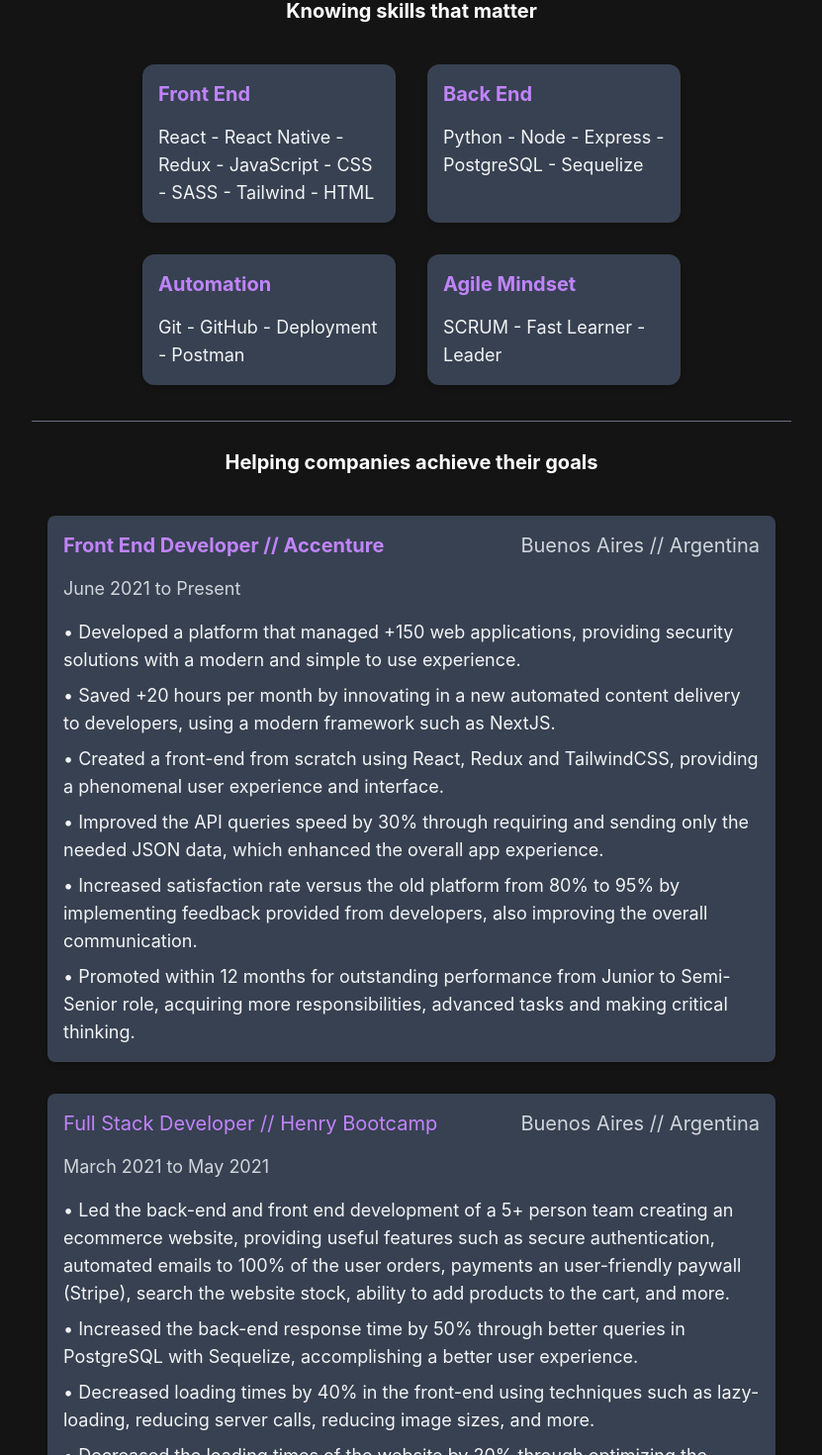
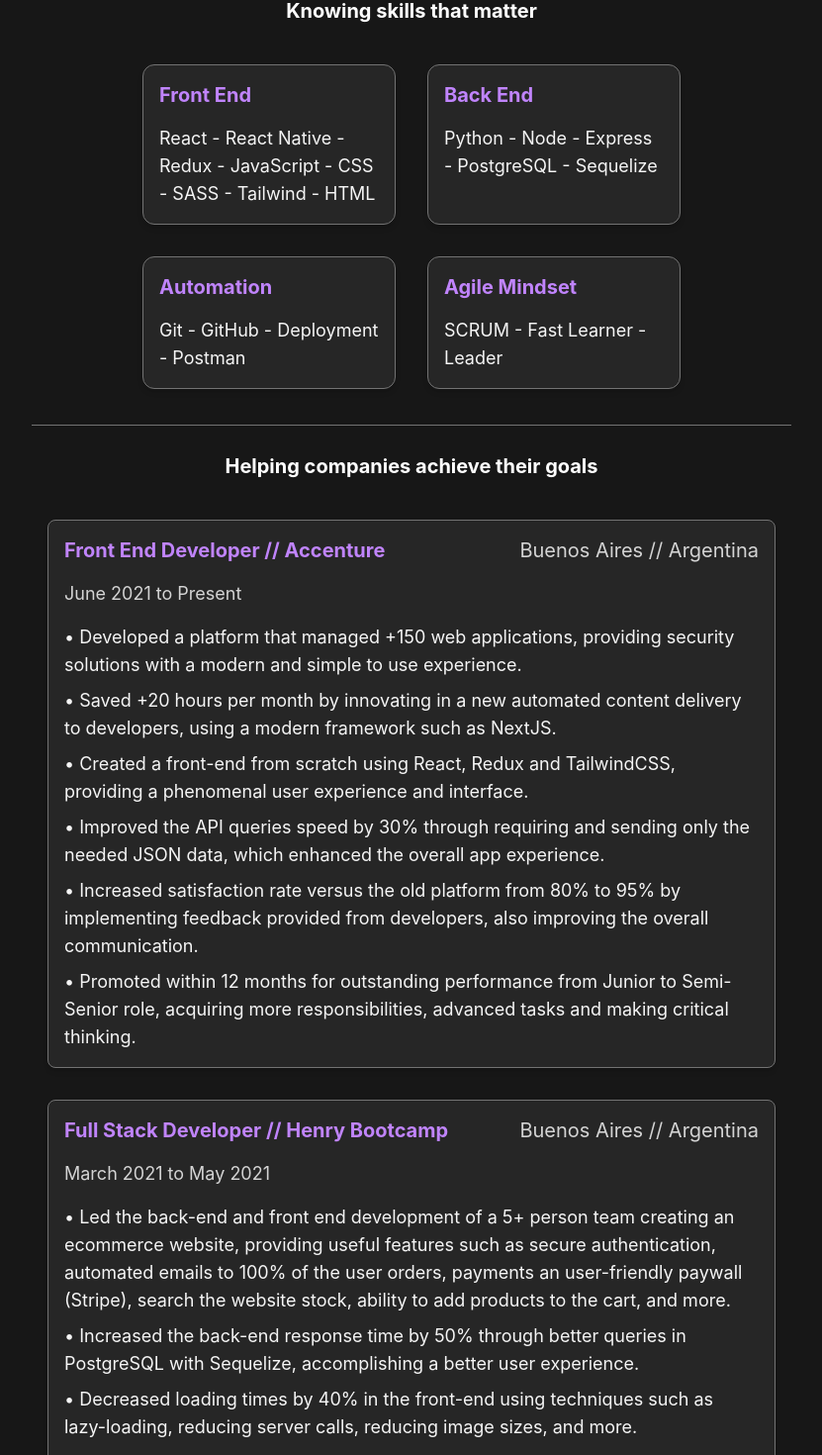
Before and after one commit to crisariza/crisarizadotcom, a Next.js app: page / in a window 1280 px wide. Shown: the part 740-2210 px from the top of the page at 99% size, without its empty margins (224-1055 px from the left). Built offline with nearby package versions, Linux system fonts and the light colour scheme.

Commit message:
more color fixes

```diff
--- a/components/contact.tsx
+++ b/components/contact.tsx
@@ -18,7 +18,7 @@
           {" "}
           Looking forward to create new complex software engineering projects.
         </h1>
-        <p className="border-l-4 border-gray-500 pl-4 mt-4">
+        <p className="border-l-4 border-neutral-500 pl-4 mt-4">
           {" "}
           Thrilled to use programming skills to help an amazing company create a
           fantastic product. Excited about business, startups, crypto and
@@ -51,7 +51,8 @@
               <a
                 href="https://github.com/crisariza"
                 target="_blank"
-                rel="noopener noreferrer"                className="hover:text-purple-300"
+                rel="noopener noreferrer"
+                className="hover:text-purple-300"
               >
                 Github
               </a>
--- a/components/experience.tsx
+++ b/components/experience.tsx
@@ -5,16 +5,16 @@
         Helping companies achieve their goals{" "}
       </h1>
       <div className="flex justify-center">
-        <div className="bg-gray-700 text-left text-white shadow-md hover:shadow-lg rounded-lg w-192 m-2 lg:m-4 p-4 space-y-4">
-          <div className="flex justify-content flex-row-reverse text-xl">
+        <div className="border border-neutral-500 bg-neutral-800 text-left text-white shadow-md hover:shadow-lg rounded-lg w-192 m-2 lg:m-4 p-4 space-y-4 text-xl">
+          <div className="flex justify-content flex-row-reverse ">
             {" "}
-            <h1 className="text-gray-300">Buenos Aires // Argentina</h1>
+            <h1 className="text-neutral-300">Buenos Aires // Argentina</h1>
             <h1 className="text-purple-400 font-bold mr-auto">
               Front End Developer // Accenture
             </h1>
           </div>
-          <h2 className="text-lg text-gray-300">June 2021 to Present</h2>{" "}
-          <ul className="text-lg text-gray-100">
+          <h2 className="text-lg text-neutral-300">June 2021 to Present</h2>{" "}
+          <ul className="text-lg text-neutral-100">
             <li className="mt-2">
               • Developed a platform that managed +150 web applications,
               providing security solutions with a modern and simple to use
@@ -48,16 +48,16 @@
         </div>
       </div>{" "}
       <div className="flex justify-center">
-        <div className="bg-gray-700 text-left text-white shadow-md hover:shadow-lg rounded-lg w-192 m-2 lg:m-4 p-4 space-y-4">
+        <div className="border border-neutral-500	bg-neutral-800 text-left text-white shadow-md hover:shadow-lg rounded-lg w-192 m-2 lg:m-4 p-4 space-y-4">
           <div className="flex justify-content flex-row-reverse text-xl">
             {" "}
-            <h1 className="text-gray-300">Buenos Aires // Argentina</h1>
-            <h1 className="text-purple-400 mr-auto">
+            <h1 className="text-neutral-300">Buenos Aires // Argentina</h1>
+            <h1 className="text-purple-400 font-bold mr-auto">
               Full Stack Developer // Henry Bootcamp
             </h1>
           </div>
-          <h2 className="text-lg text-gray-300">March 2021 to May 2021</h2>{" "}
-          <ul className="text-lg text-gray-100">
+          <h2 className="text-lg text-neutral-300">March 2021 to May 2021</h2>{" "}
+          <ul className="text-lg text-neutral-100">
             <li className="mt-2">
               • Led the back-end and front end development of a 5+ person team
               creating an ecommerce website, providing useful features such as
--- a/components/skills.tsx
+++ b/components/skills.tsx
@@ -5,28 +5,28 @@
         Knowing skills that matter{" "}
       </h1>
       <div className="flex flex-wrap justify-center">
-        <div className="bg-gray-700 shadow-md hover:shadow-lg rounded-xl w-64 m-2 lg:m-4 p-4 text-left space-y-4">
+        <div className="border border-neutral-500 bg-neutral-800 shadow-md hover:shadow-lg rounded-xl w-64 m-2 lg:m-4 p-4 text-left space-y-4">
           <h1 className="text-xl text-purple-400 font-bold">Front End</h1>
-          <h2 className="text-lg text-gray-100">
+          <h2 className="text-lg text-neutral-100">
             React - React Native - Redux - JavaScript - CSS - SASS - Tailwind -
             HTML{" "}
           </h2>
         </div>{" "}
-        <div className="bg-gray-700 shadow-md hover:shadow-lg rounded-xl w-64 m-2 lg:m-4 p-4 text-left space-y-4">
+        <div className="border border-neutral-500 bg-neutral-800 shadow-md hover:shadow-lg rounded-xl w-64 m-2 lg:m-4 p-4 text-left space-y-4">
           <h1 className="text-xl text-purple-400 font-bold">Back End</h1>
-          <h2 className="text-lg text-gray-100">
+          <h2 className="text-lg text-neutral-100">
             Python - Node - Express - PostgreSQL - Sequelize
           </h2>
         </div>{" "}
-        <div className="bg-gray-700 shadow-md hover:shadow-lg rounded-xl w-64 m-2 lg:m-4 p-4 text-left space-y-4">
+        <div className="border border-neutral-500 bg-neutral-800 shadow-md hover:shadow-lg rounded-xl w-64 m-2 lg:m-4 p-4 text-left space-y-4">
           <h1 className="text-xl text-purple-400 font-bold">Automation</h1>
-          <h2 className="text-lg text-gray-100">
+          <h2 className="text-lg text-neutral-100">
             Git - GitHub - Deployment - Postman
           </h2>
         </div>{" "}
-        <div className="bg-gray-700 shadow-md hover:shadow-lg rounded-xl w-64 m-2 lg:m-4 p-4 text-left space-y-4">
+        <div className="border border-neutral-500 bg-neutral-800 shadow-md hover:shadow-lg rounded-xl w-64 m-2 lg:m-4 p-4 text-left space-y-4">
           <h1 className="text-xl text-purple-400 font-bold">Agile Mindset</h1>
-          <h2 className="text-lg text-gray-100">
+          <h2 className="text-lg text-neutral-100">
             SCRUM - Fast Learner - Leader
           </h2>
         </div>{" "}
--- a/pages/index.tsx
+++ b/pages/index.tsx
@@ -6,7 +6,7 @@
 import Experience from "../components/experience";
 
 const Divider = () => {
-  return <div className="border-t border-gray-500 h-2 mt-5 mb-5"></div>;
+  return <div className="border-t border-neutral-500 h-2 mt-5 mb-5"></div>;
 };
 
 export default function Home() {
--- a/styles/globals.css
+++ b/styles/globals.css
@@ -4,7 +4,7 @@
 html,
 body {
   color: white;
-  background: rgb(20, 20, 20);
+  background: rgb(23, 23, 23);
   padding: 0;
   margin: 0;
   font-family: -apple-system, BlinkMacSystemFont, Segoe UI, Roboto, Oxygen,
```
